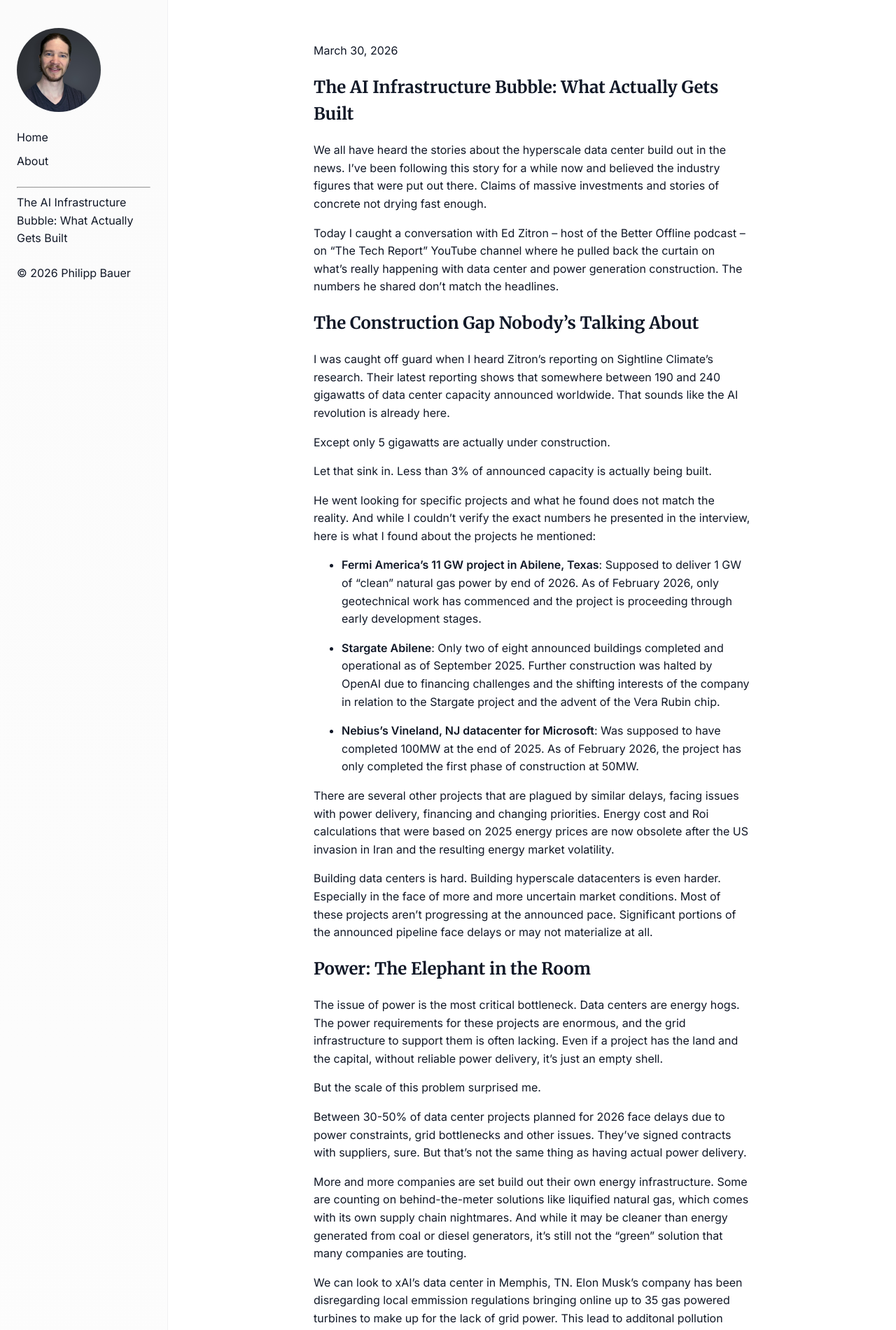
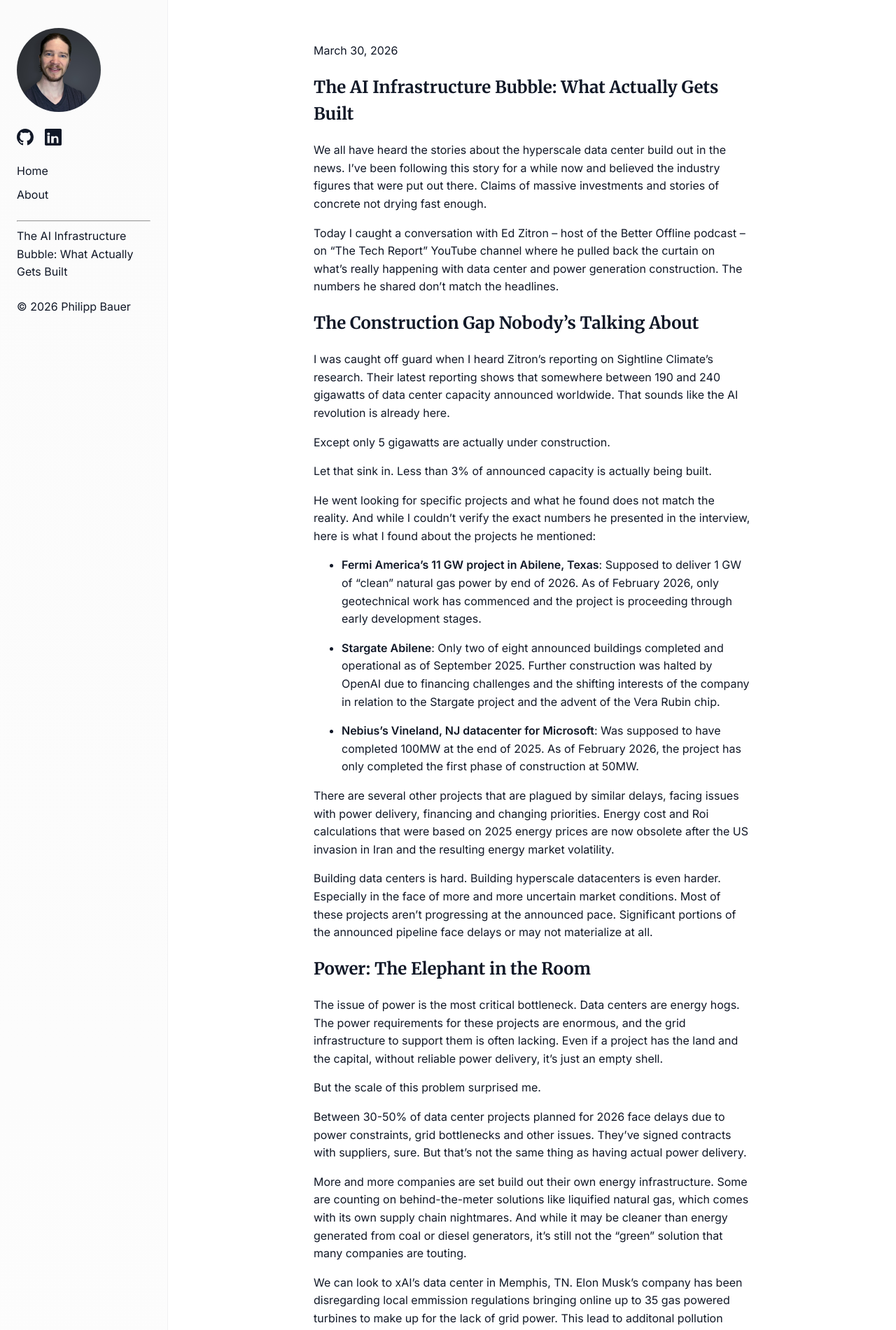
Before and after one commit to philippjbauer/philippjbauer.github.io, a Jekyll site: the page built from index.md, in a window 1280 px wide. Shown: the top 1901 px of the page at 70% size. Built offline with Jekyll 4.4.1, drawn with Linux system fonts in a browser that asks for light colours.

Commit message:
Add social media links to navigation with icons and styling

```diff
--- a/_includes/nav.html
+++ b/_includes/nav.html
@@ -1,6 +1,18 @@
 <nav class="nav">
   <div class="nav-inner">
     <img src="{{ '/assets/portrait.jpg' | relative_url }}" alt="{{ site.author }}" class="portrait">
+    <div class="social-links">
+      <a href="https://github.com/philippjbauer" title="GitHub" target="_blank" rel="noopener noreferrer">
+        <svg class="social-icon" viewBox="0 0 24 24" fill="currentColor">
+          <path d="M12 0C5.37 0 0 5.37 0 12c0 5.31 3.435 9.795 8.205 11.385.6.105.825-.255.825-.57 0-.285-.015-1.23-.015-2.235-3.015.555-3.795-.735-4.035-1.41-.135-.345-.72-1.41-1.23-1.695-.42-.225-1.02-.78-.015-.795.945-.015 1.62.87 1.845 1.23 1.08 1.815 2.805 1.305 3.495.99.105-.78.42-1.305.765-1.605-2.67-.3-5.46-1.335-5.46-5.925 0-1.305.465-2.385 1.23-3.225-.12-.3-.54-1.53.12-3.18 0 0 1.005-.315 3.3 1.23.96-.27 1.98-.405 3-.405s2.04.135 3 .405c2.295-1.56 3.3-1.23 3.3-1.23.66 1.65.24 2.88.12 3.18.765.84 1.23 1.905 1.23 3.225 0 4.605-2.805 5.625-5.475 5.925.435.375.81 1.095.81 2.22 0 1.605-.015 2.895-.015 3.3 0 .315.225.69.825.57A12.019 12.019 0 0024 12c0-6.63-5.37-12-12-12z"/>
+        </svg>
+      </a>
+      <a href="https://www.linkedin.com/in/philippjbauer/" title="LinkedIn" target="_blank" rel="noopener noreferrer">
+        <svg class="social-icon" viewBox="0 0 24 24" fill="currentColor">
+          <path d="M20.447 20.452h-3.554v-5.569c0-1.328-.475-2.236-1.986-2.236-1.081 0-1.722.731-2.004 1.438-.103.25-.129.599-.129.948v5.419h-3.554s.05-8.736 0-9.663h3.554v1.364c.429-.662 1.196-1.608 2.920-1.608 2.135 0 3.753 1.395 3.753 4.402v5.505zM5.337 8.855c-1.144 0-1.915-.759-1.915-1.712 0-.956.77-1.71 1.963-1.71 1.192 0 1.912.754 1.937 1.71 0 .953-.745 1.712-1.985 1.712zm1.582 11.597H3.747V9.789h3.172v10.663zM22.225 0H1.771C.792 0 0 .774 0 1.729v20.542C0 23.227.792 24 1.771 24h20.451C23.2 24 24 23.227 24 22.271V1.729C24 .774 23.2 0 22.222 0h.003z"/>
+        </svg>
+      </a>
+    </div>
     <ul class="nav-list">
       <li><a href="{{ '/' | relative_url }}">Home</a></li>
       <li><a href="{{ '/about/' | relative_url }}">About</a></li>
--- a/assets/css/style.css
+++ b/assets/css/style.css
@@ -18,6 +18,10 @@ body{font-family:Inter,system-ui,-apple-system,Segoe UI,Roboto,"Helvetica Neue",
 
 .nav{display:flex;flex-direction:column;height:100%}
 .portrait{width:120px;height:120px;border-radius:50%;object-fit:cover;margin-bottom:24px;display:block}
+.social-links{display:flex;gap:16px;margin-bottom:24px}
+.social-icon{width:24px;height:24px;color:var(--accent);transition:color 0.2s ease}
+.social-links a{display:flex;align-items:center;justify-content:center}
+.social-links a:hover .social-icon{color:var(--muted)}
 .nav .brand{font-weight:600;margin-bottom:18px;display:block}
 .nav-list{list-style:none;padding:0;margin:0 0 24px}
 .nav-list li{margin:8px 0}
```
